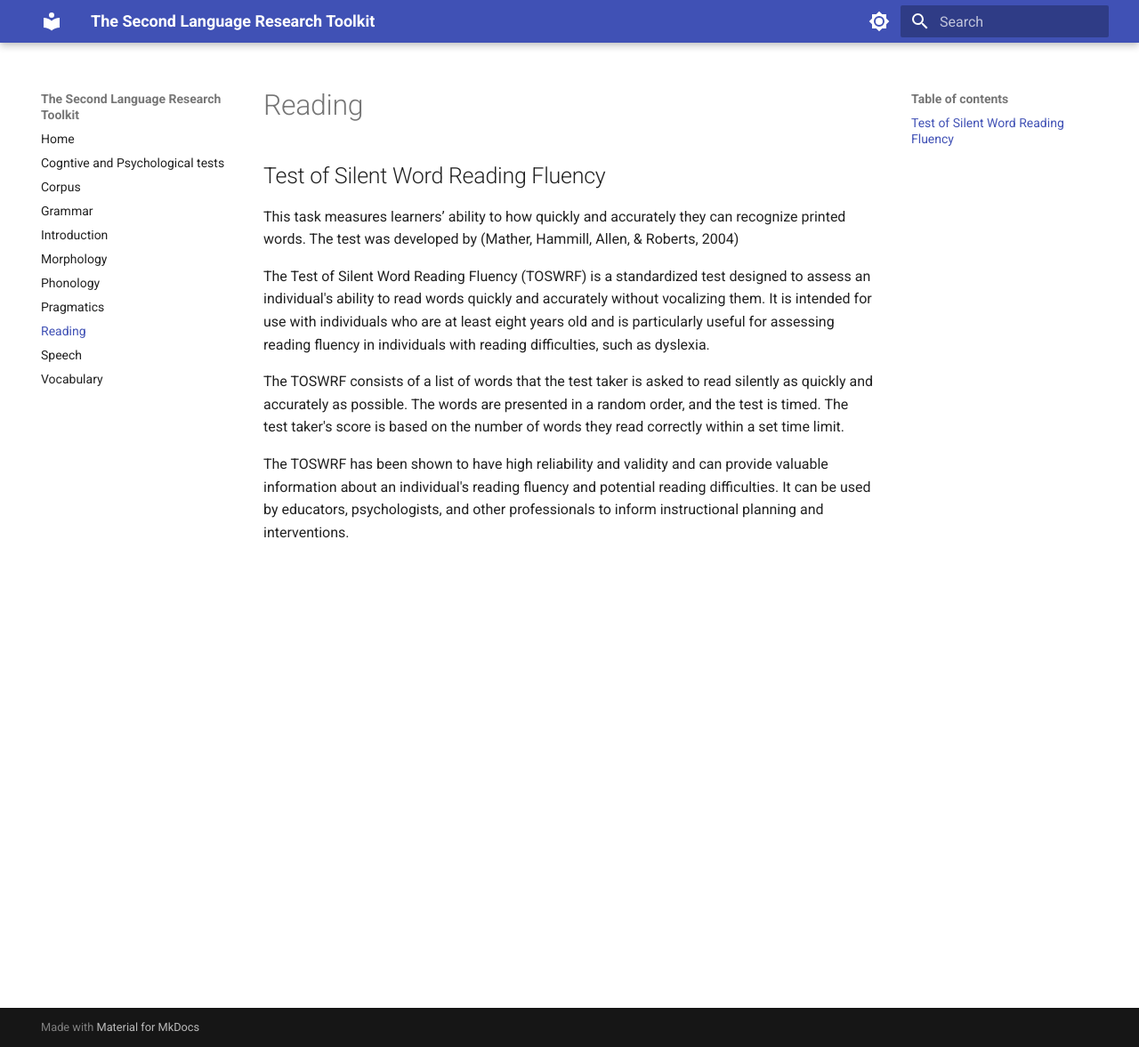
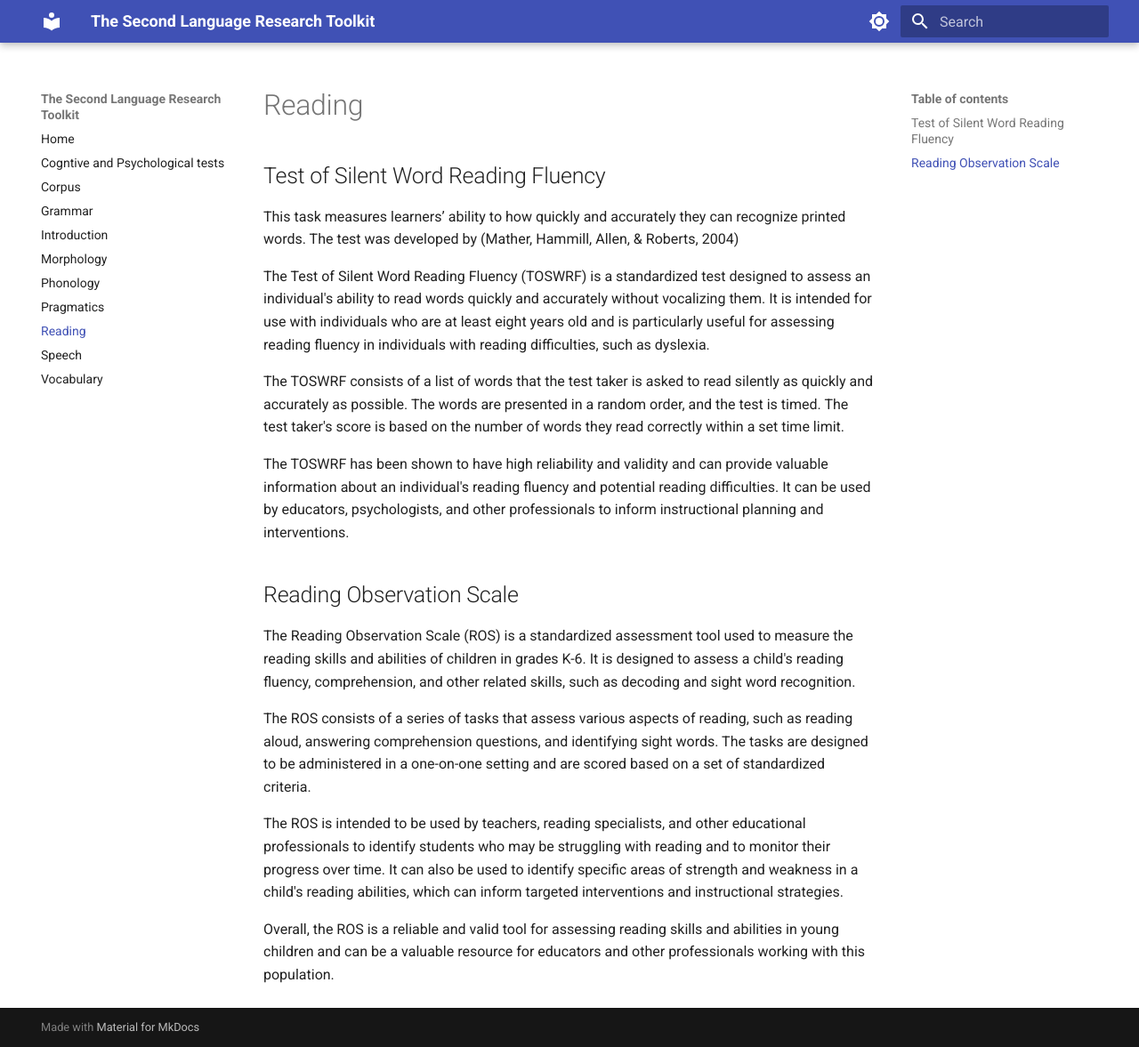
Before and after one commit to ailla-lab/tools-book, an MkDocs documentation site: the page built from docs/reading.md, in a window 1280 px wide and 1177 px high. Shown: the whole window at 89% size. Built offline with MkDocs 1.6.1 and Material for MkDocs 9.7.7, drawn with Linux system fonts in a browser that asks for light colours.

Commit message:
added new tests

```diff
--- a/docs/reading.md
+++ b/docs/reading.md
@@ -9,3 +9,13 @@ The Test of Silent Word Reading Fluency (TOSWRF) is a standardized test designed
 The TOSWRF consists of a list of words that the test taker is asked to read silently as quickly and accurately as possible. The words are presented in a random order, and the test is timed. The test taker's score is based on the number of words they read correctly within a set time limit.
 
 The TOSWRF has been shown to have high reliability and validity and can provide valuable information about an individual's reading fluency and potential reading difficulties. It can be used by educators, psychologists, and other professionals to inform instructional planning and interventions.
+
+## Reading Observation Scale
+
+The Reading Observation Scale (ROS) is a standardized assessment tool used to measure the reading skills and abilities of children in grades K-6. It is designed to assess a child's reading fluency, comprehension, and other related skills, such as decoding and sight word recognition.
+
+The ROS consists of a series of tasks that assess various aspects of reading, such as reading aloud, answering comprehension questions, and identifying sight words. The tasks are designed to be administered in a one-on-one setting and are scored based on a set of standardized criteria.
+
+The ROS is intended to be used by teachers, reading specialists, and other educational professionals to identify students who may be struggling with reading and to monitor their progress over time. It can also be used to identify specific areas of strength and weakness in a child's reading abilities, which can inform targeted interventions and instructional strategies.
+
+Overall, the ROS is a reliable and valid tool for assessing reading skills and abilities in young children and can be a valuable resource for educators and other professionals working with this population.
```
Also changed, not shown: docs/vocabulary.md (+2 -0 lines).
